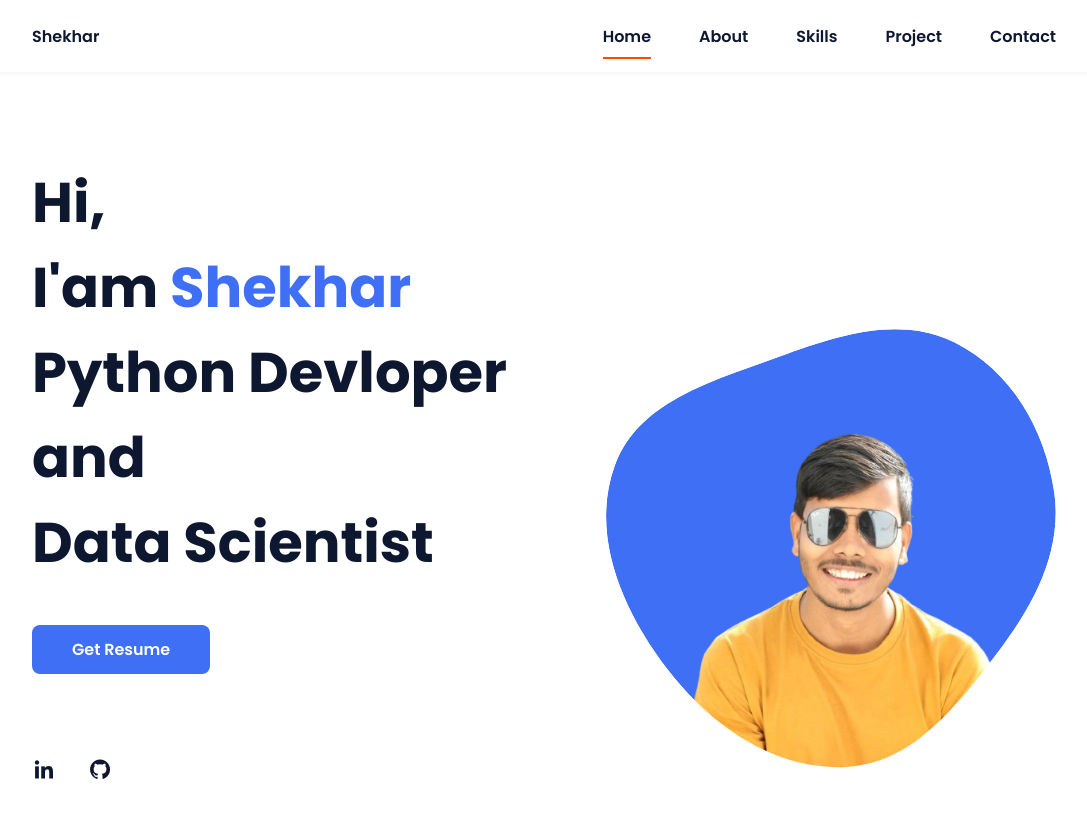
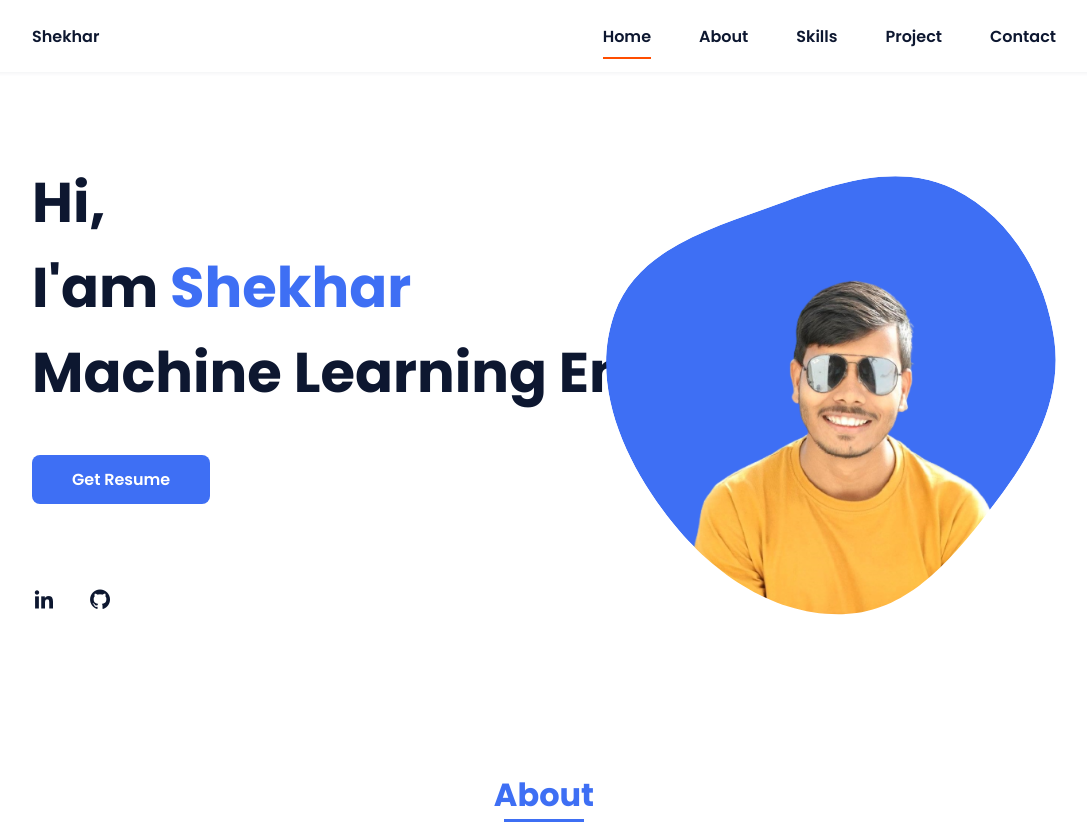
Before and after one commit to PyCharm01/portfolio, a plain HTML site: page index.html in a window 1280 px wide. Shown: the top 822 px of the page, without its empty margins (96-1183 px from the left). Drawn offline with nearby package versions, Linux system fonts and the light colour scheme.

Commit message:
index.html

```diff
--- a/index.html
+++ b/index.html
@@ -39,9 +39,9 @@
             <!--===== HOME =====-->
             <section class="home bd-grid" id="home">
                 <div class="home__data">
-                    <h1 class="home__title">Hi,<br>I'am <span class="home__title-color">Shekhar</span><br>Python Devloper<br>and<br>Data Scientist</h1>
+                    <h1 class="home__title">Hi,<br>I'am <span class="home__title-color">Shekhar</span><br>Machine Learning Engineer</h1>
 
-                    <a href="/resume/Shekhar Chormale  Resume.pdf" class="button">Get Resume</a>
+                    <a href="/resume/Shekhar Data Science Resume.pdf" class="button">Get Resume</a>
                 </div>
 
                 <div class="home__social">
```
